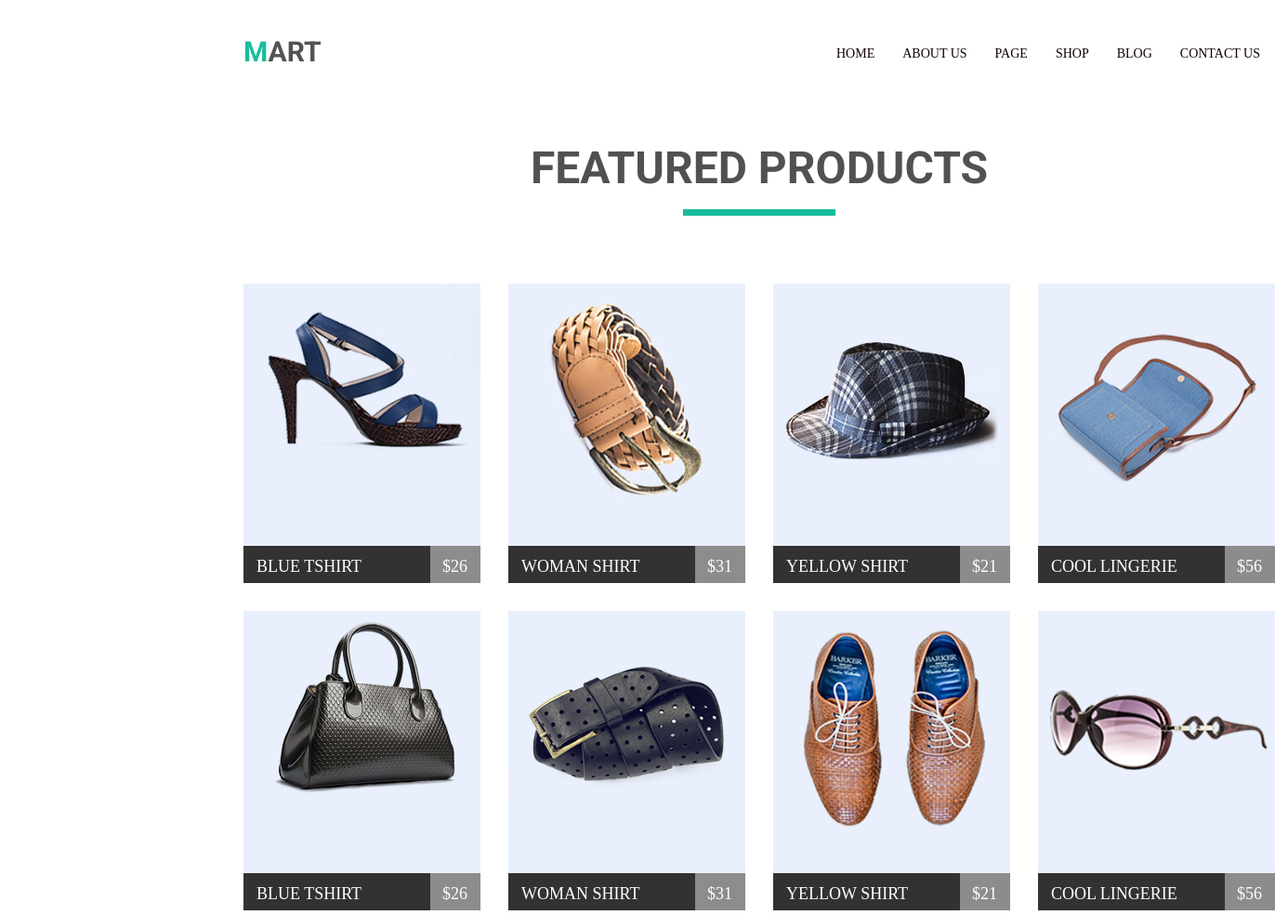
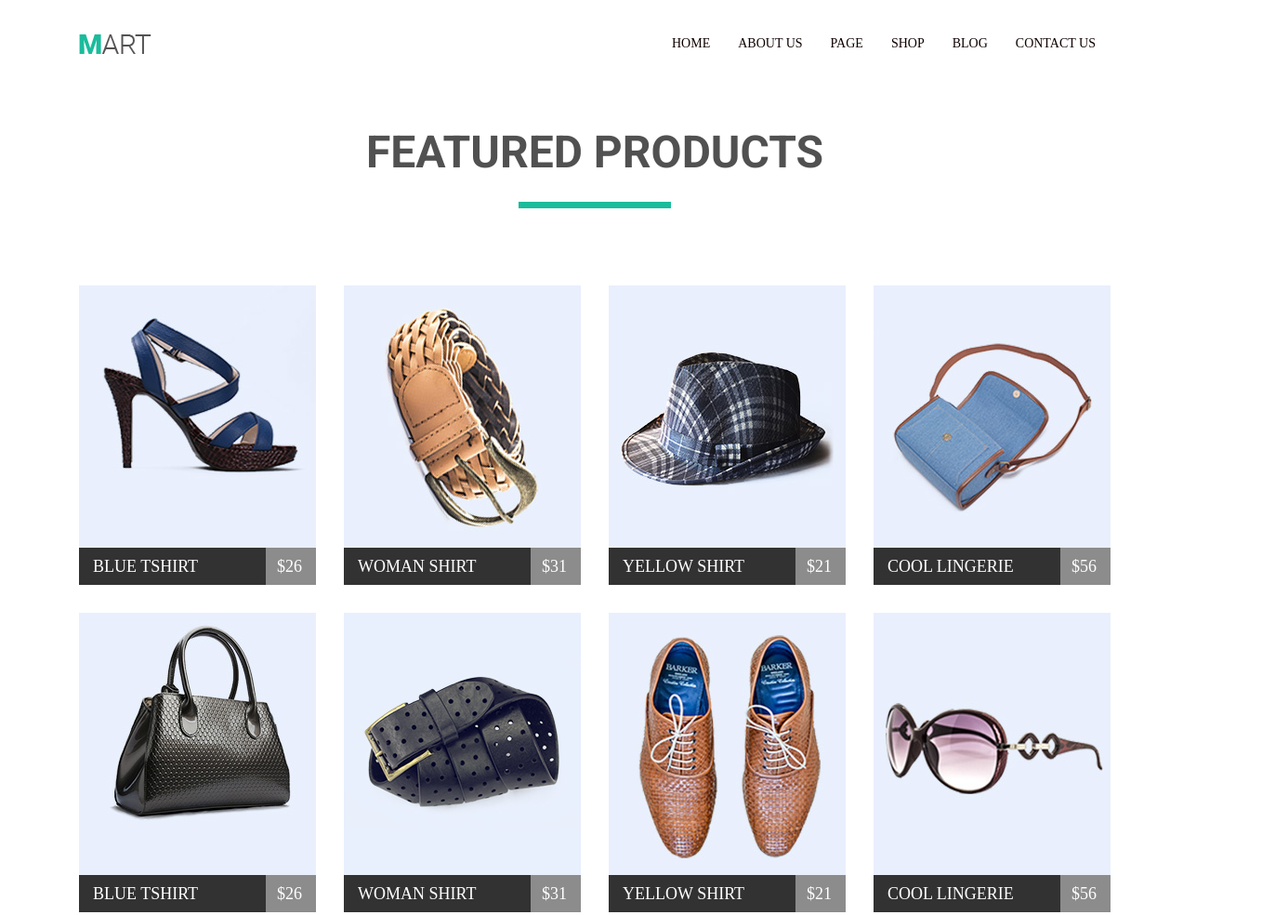
Before and after one commit to MellYu/goit-fe3-course, a plain HTML site: page module-04/index.html in a window 1280 px wide. Shown: the top 984 px of the page at 93% size, 1372 px wide, since content can reach past the window. Drawn offline with Linux system fonts and the light colour scheme.

Commit message:
made container changed after buttom and indents

```diff
--- a/module-04/css/style.css
+++ b/module-04/css/style.css
@@ -1,39 +1,23 @@
-body{
+.container{
     box-sizing: border-box;
     width: 1110px;
-    height: 1838px;
-    margin: 0px 262px;
-}
-header{
-    width: 1110px;
+    margin: 0px auto;
 }
 .clearfix::after {
     content: "";
     clear: both;
     display: block;
 }
-
-h1.logo{
-    font-size: 30px;
-    font-family: "Roboto";
-    font: lighter;
-    color: #555252;
-    text-transform: uppercase;
-    margin: 38px 0px 0px 0px;
-    padding: 0;
-width: 190px;
-height: 42px;
-float: left;
-}
-.logo::first-letter{
-    color: #1abc9c;
+header.main-menu{
+    margin: 37px auto;
+    margin-bottom: 73px;
+    vertical-align: middle;
 }
 ul.menu{
       display: block;
       width: 472px;
       height: 23px;
-      margin: 43px 0px 0px 0px;
-      padding: 5px 0px;
+      margin: 0px;
       float: right;
   }
 li.menu-item{
@@ -63,16 +47,19 @@ a:hover{
       color: #515151;
       text-transform: uppercase;
       text-align: center;
-      margin: 72px auto;
+      margin: 0px auto;
+      margin-bottom: 115px;
+      position: relative;
   }
   h2::after{
-    content:'';
+      position: absolute;
+    top: 82px;
+    left: 473px;
+      content:'';
     display: block;
     width: 164px;
     height: 7px;
     background-color: #1abc9c;
-    margin: 16px auto;
-    margin-bottom: 0px;
   }
   ul.featured-products{
       display: block;
@@ -86,6 +73,7 @@ a:hover{
       width: 255px;
       height: 322px;
       float: left;
+      position: relative;
 }
 li.item-list:nth-child(4n + 4){
     margin-right: 0px;
@@ -106,10 +94,15 @@ div.pictures{
 }
 div.pictures img{
     width: 100%;
-    height: 282px;
+    height: auto;
+
 }
 div.signature{
+    position: absolute;
+    bottom: 0;
+    left: 0;
     display: block;
+    width: 100%;
     height: 40px;
     content: "";
     clear: both;
@@ -118,7 +111,9 @@ div.signature{
 p.product{
     display: block;
     float: left;
-    margin: 12px 14px;
+    margin: 0;
+    padding-left: 15px;
+    padding-top: 10px;
     font-size: 18px;
     color: #ffffff;
     text-transform: uppercase;
@@ -126,7 +121,9 @@ p.product{
 p.cost{
     display: block;
     float: right;
-    margin: 12px 14px;
+    margin: 0;
+    padding-right: 15px;
+    padding-top: 10px;
     font-size: 18px;
     color: #ffffff;
     text-transform: uppercase;
@@ -159,8 +156,7 @@ li.item-list:hover .signature{
     }
     li.news-item{
         display: block;
-        width: 350px;
-        height: 540px;
+        max-width: 350px;
         float: left;
         text-align: left;
         margin-right: 30px;
@@ -194,13 +190,14 @@ li.item-list:hover .signature{
     }
     button {
         margin-top: 7px;
+        border: 0px;
         border-radius: 3px;
         background-color: #4ec6ab;
         color: #f6fbfa;
         font-family: "opensans";
-        font-size: 14px;
+        font-size: 16px;
         left: 262px;
         top: 1706px;
-        width: 159px;
-        height: 51px;
+        max-width: 159px;
+        padding: 15px 44px;
       }
--- a/module-04/index.html
+++ b/module-04/index.html
@@ -9,8 +9,8 @@
     <title>My site</title>
 </head>
 <body>
-    <header class="main-menu clearfix">
-        <h1 class="logo">Mart</h1>
+    <header class="main-menu container clearfix">
+        <img src="img/logo.png" alt="Logo-Mart">
         <ul class="menu">
         <li class="menu-item"><a href="#">Home</a></li>
         <li class="menu-item"><a href="#">About us</a></li>
@@ -21,7 +21,7 @@
     </ul>
     </header>
     <main>
-        <section class="featured-products clearfix">
+        <section class="featured-products container clearfix">
             <h2>Featured products</h2>
            <ul class="featured-products">
                <li class="item-list">
@@ -130,14 +130,14 @@
             </li>
            </ul>
         </section>
-        <section class="latest-news clearfix">
+        <section class="latest-news container clearfix">
             <h2 class="newws">Latest news</h2>
             <ul class="news-menu clearfix">
                 <li class="news-item">
                     <img src="img/news1.jpg" alt="first news">
                         <h3>Lorem Ipsum. Proin gravida nibh vel velit auctor aliquet. Aenean
                         </h3>
-                        <p class="article-news">Nam nec tellus a odio tincidunt auc. Duis sed odio sit amet nibh vulputate cursus a sit amet mauris. Morbi accumsan ipsum velit. Nam nec tellus a odio tincidunt auctor a ornare </p>
+                        <p class="article-news">Nam nec tellus a odio tincidunt auc. Duis sed odio sit amet nibh vulputate cursus a sit amet mauris. Morbi accumsan ipsum velit. Nam nec tellus a odio tincidunt auctor a ornare</p>
                         <button>Read more</button>
                 </li>
                 <li class="news-item">
```
